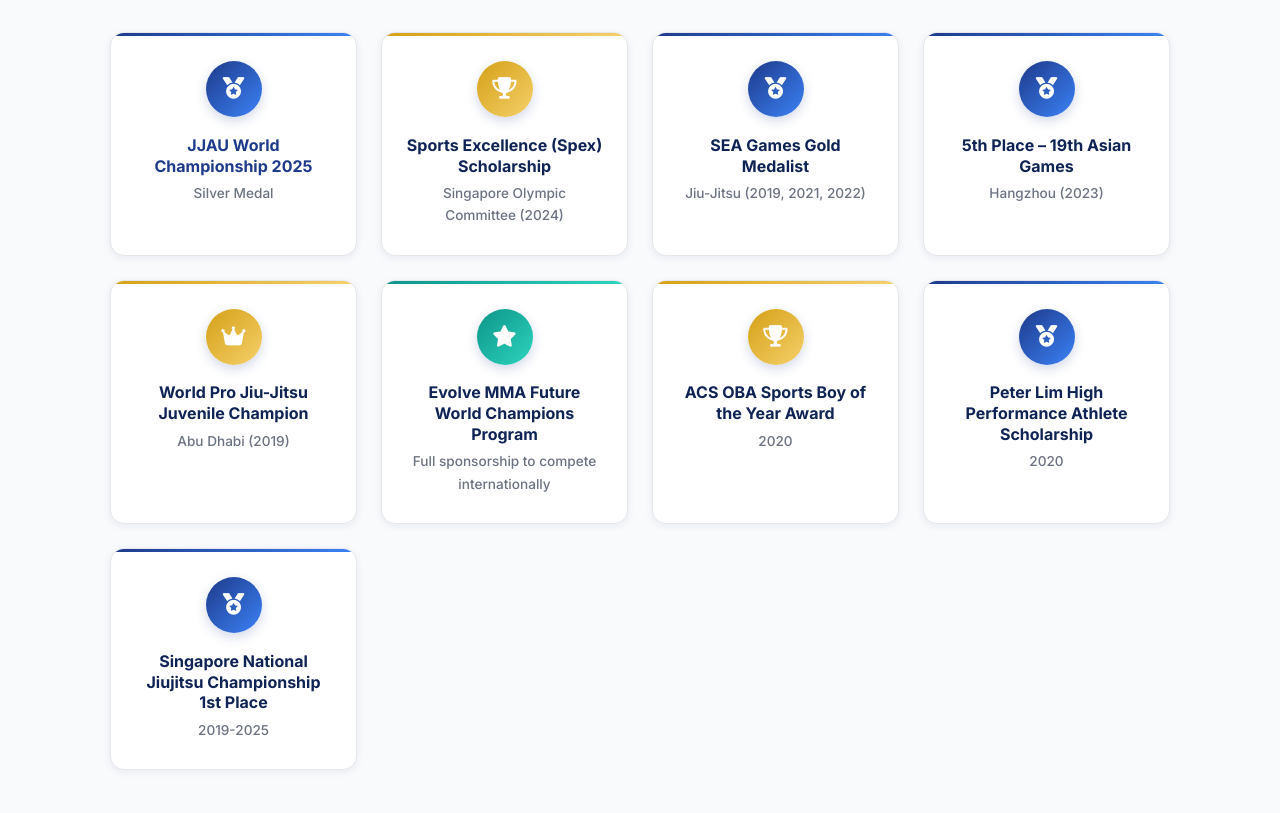
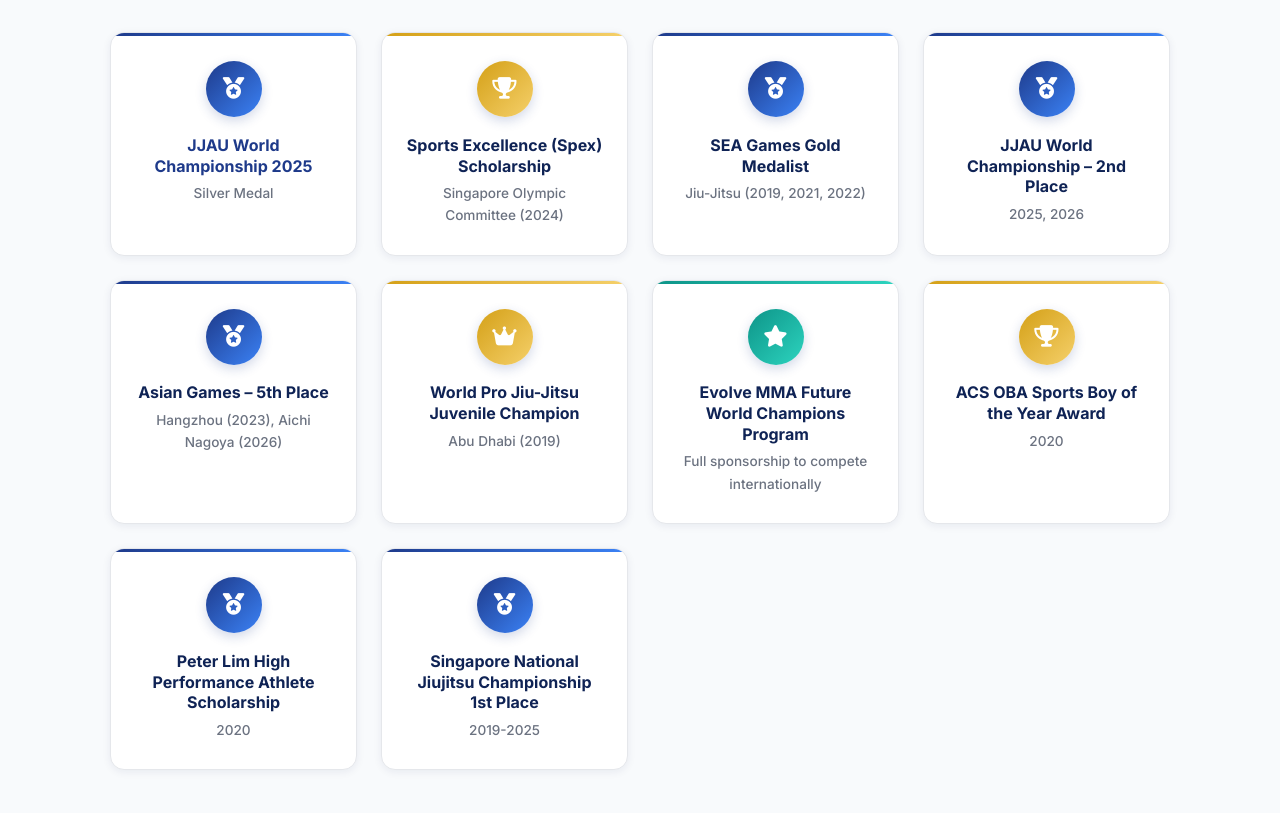
Before and after one commit to noahlimjj/noahcv, a plain HTML site: page index.html in a window 1280 px wide. Shown: the part 2640-3453 px from the top of the page. Drawn offline with Linux system fonts and the light colour scheme.

Commit message:
Add JJAU World Championship (2nd place 2025, 2026) and Asian Games Aichi Nagoya 2026

```diff
--- a/data.js
+++ b/data.js
@@ -62,9 +62,15 @@ const websiteData = {
             icon: "fas fa-medal"
         },
         {
-            title: "5th Place – 19th Asian Games",
-            organization: "Hangzhou",
-            year: "2023",
+            title: "JJAU World Championship – 2nd Place",
+            organization: "Jiu-Jitsu",
+            year: "2025, 2026",
+            icon: "fas fa-medal"
+        },
+        {
+            title: "Asian Games – 5th Place",
+            organization: "Hangzhou (2023), Aichi Nagoya (2026)",
+            year: "2023, 2026",
             icon: "fas fa-medal"
         },
         {
--- a/index.html
+++ b/index.html
@@ -166,8 +166,15 @@
                     <div class="award-icon">
                         <i class="fas fa-medal"></i>
                     </div>
-                    <h4>5th Place – 19th Asian Games</h4>
-                    <p>Hangzhou (2023)</p>
+                    <h4>JJAU World Championship – 2nd Place</h4>
+                    <p>2025, 2026</p>
+                </div>
+                <div class="award-item">
+                    <div class="award-icon">
+                        <i class="fas fa-medal"></i>
+                    </div>
+                    <h4>Asian Games – 5th Place</h4>
+                    <p>Hangzhou (2023), Aichi Nagoya (2026)</p>
                 </div>
                 <div class="award-item">
                     <div class="award-icon">
@@ -357,7 +364,8 @@
                     <li>JJAU World Championship 2025 – Silver Medal (<a href="https://www.straitstimes.com/sport/training-smarter-spurs-spore-jiu-jitsu-exponent-noah-lim-to-silver-at-world-championships">Read article</a>)</li>
                     <li>Sports Excellence (Spex) Scholarship in 2024 awarded by Singapore Olympic Committee</li>
                     <li>Multiple-time SEA Games Gold medalist in Jiu-jitsu (2019, 2021, 2022)</li>
-                    <li>5th place in the 19th Asian Games, held in Hangzhou, China (2023)</li>
+                    <li>JJAU World Championship 2nd Place (2025, 2026)</li>
+                    <li>Asian Games 5th Place – Hangzhou (2023), Aichi Nagoya (2026)</li>
                     <li>Abu-Dhabi World Professional Jiu-jitsu Juvenile Champion (2019)</li>
                     <li>Evolve MMA Future World Champions Program - Full sponsorship to compete internationally</li>
                     <li>ACS OBA Sports Boy of the Year Award (2020)</li>
```
